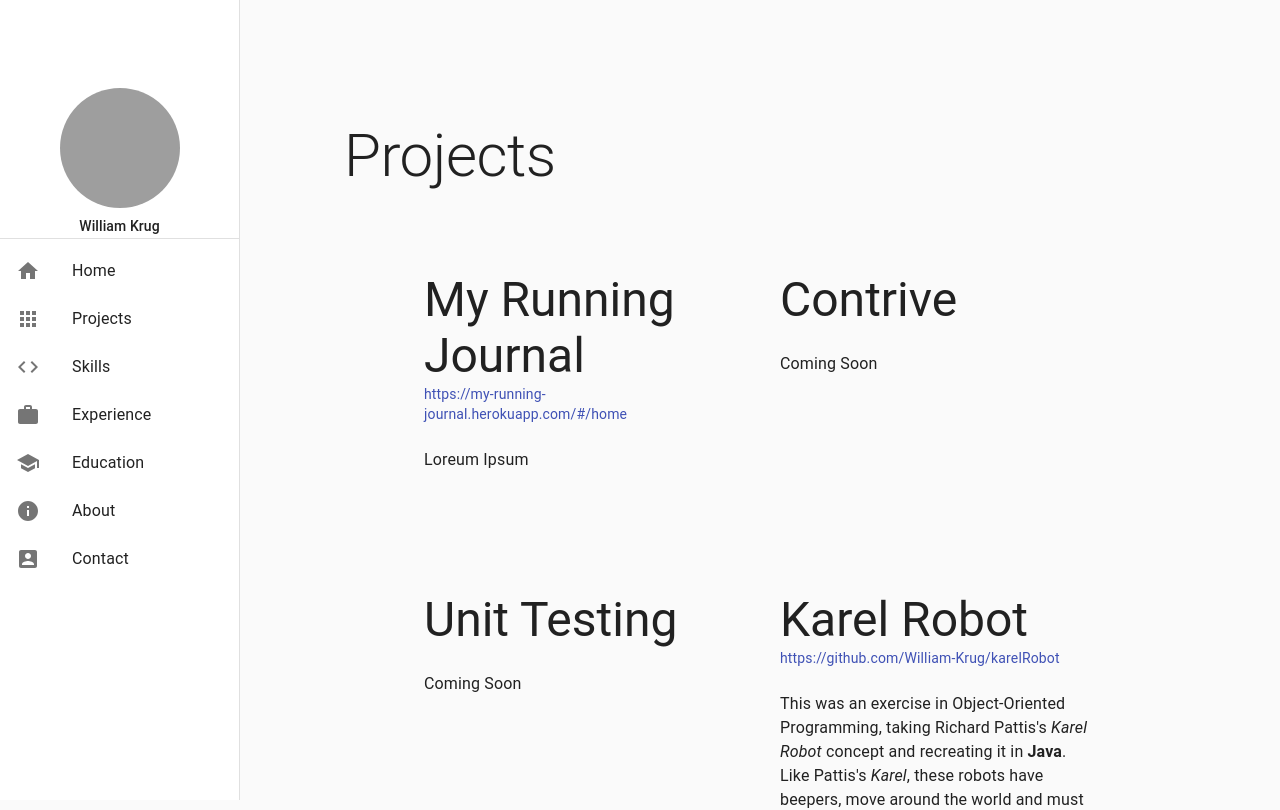
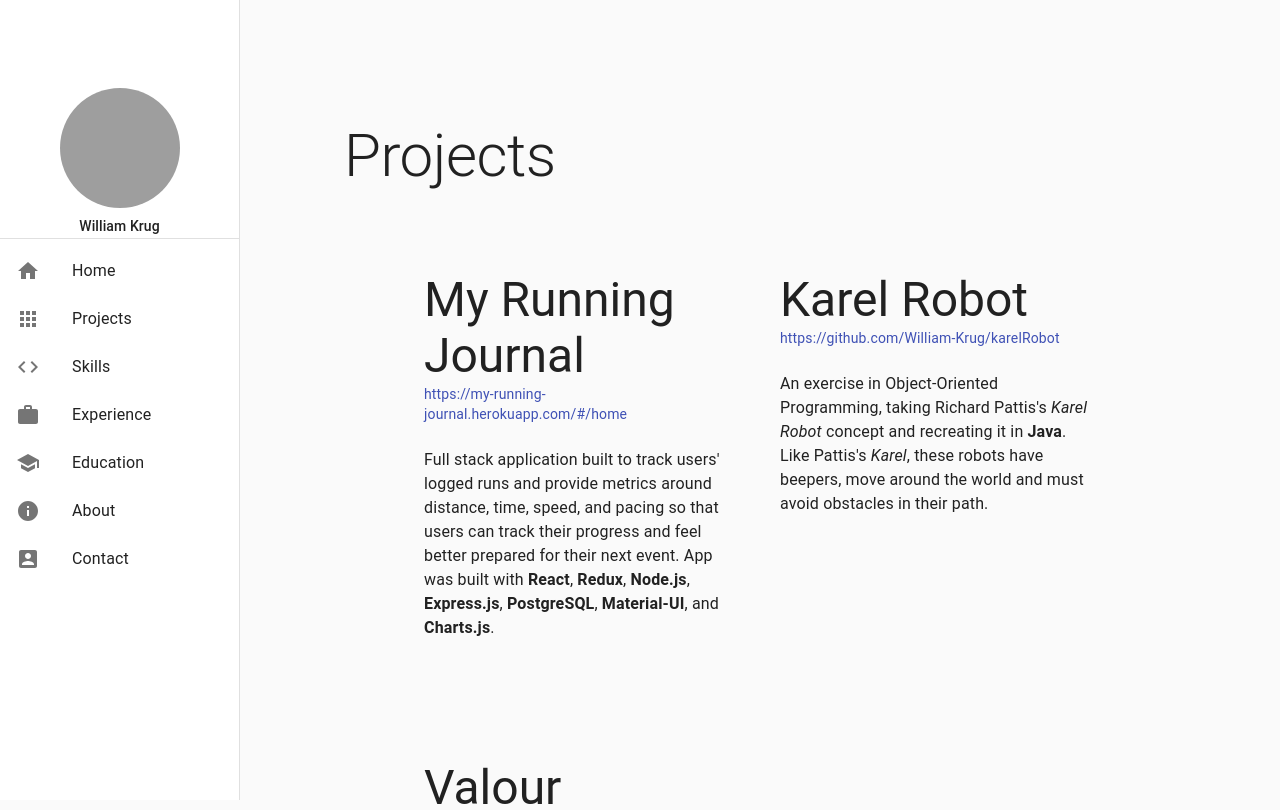
Before and after one commit to William-Krug/william-krug-portfolio, a React (Create React App) app: page /#/projects in a window 1280 px wide. Shown: the top 810 px of the page. Built offline with nearby package versions, Linux system fonts and the light colour scheme; grey boxes are pictures that could not be loaded.

Commit message:
<Projects /> completed

```diff
--- a/public/index.html
+++ b/public/index.html
@@ -24,7 +24,7 @@
       work correctly both with client-side routing and a non-root public URL.
       Learn how to configure a non-root public URL by running `npm run build`.
     -->
-    <title>React App</title>
+    <title>William Krug Portfolio</title>
   </head>
   <body>
     <noscript>You need to enable JavaScript to run this app.</noscript>
--- a/src/components/Experience/Experience.jsx
+++ b/src/components/Experience/Experience.jsx
@@ -52,6 +52,13 @@ function Experience() {
                   </Typography>
                 </span>
               </Typography>
+              <Link
+                href="https://primeacademy.io/"
+                target="_blank"
+                rel="noreferrer"
+              >
+                https://primeacademy.io/
+              </Link>
             </Box>
             <Box mt={2} ml={3}>
               <Typography variant="body1" component="p" className="jobTitle">
@@ -87,15 +94,6 @@ function Experience() {
                 </List>
               </Box>
             </Box>
-            <Box mb={2} ml={3}>
-              <Link
-                href="https://primeacademy.io/"
-                target="_blank"
-                rel="noreferrer"
-              >
-                https://primeacademy.io/
-              </Link>
-            </Box>
           </Box>
 
           {/* Solera Holding / Identifix */}
@@ -113,6 +111,13 @@ function Experience() {
                   </Typography>
                 </span>
               </Typography>
+              <Link
+                href="https://www.identifix.com/"
+                target="_blank"
+                rel="noreferrer"
+              >
+                https://www.identifix.com/
+              </Link>
             </Box>
 
             {/* Project Manager */}
@@ -219,15 +224,6 @@ function Experience() {
                 </ListItem>
               </List>
             </Box>
-            <Box mb={2} ml={3}>
-              <Link
-                href="https://www.identifix.com/"
-                target="_blank"
-                rel="noreferrer"
-              >
-                https://www.identifix.com/
-              </Link>
-            </Box>
           </Box>
 
           {/* EMMA */}
@@ -292,6 +288,13 @@ function Experience() {
                   </Typography>
                 </span>
               </Typography>
+              <Link
+                href="https://www.flowauto.com/"
+                target="_blank"
+                rel="noreferrer"
+              >
+                https://www.flowauto.com/
+              </Link>
             </Box>
             <Box mt={2} mr={20} ml={3}>
               <Typography variant="body1" component="p" className="jobTitle">
@@ -306,15 +309,6 @@ function Experience() {
                   </ListItemText>
                 </ListItem>
               </List>
-            </Box>
-            <Box mb={2} ml={3}>
-              <Link
-                href="https://www.flowauto.com/"
-                target="_blank"
-                rel="noreferrer"
-              >
-                https://www.flowauto.com/
-              </Link>
             </Box>
           </Box>
 
@@ -333,6 +327,13 @@ function Experience() {
                   </Typography>
                 </span>
               </Typography>
+              <Link
+                href="https://www.chilis.com/"
+                target="_blank"
+                rel="noreferrer"
+              >
+                https://www.chilis.com/
+              </Link>
             </Box>
             {/* Server */}
             <Box mt={2} ml={3}>
@@ -383,7 +384,7 @@ function Experience() {
                 <ListItem>
                   <ListItemText>
                     Spoke with customers over the phone and verified requested
-                    orders..
+                    orders.
                   </ListItemText>
                 </ListItem>
                 <ListItem>
@@ -411,7 +412,7 @@ function Experience() {
               <List>
                 <ListItem>
                   <ListItemText>
-                    Approximated wiat times and set realistic expectations for
+                    Approximated wait times and set realistic expectations for
                     guest dining experience.
                   </ListItemText>
                 </ListItem>
@@ -421,15 +422,6 @@ function Experience() {
                   </ListItemText>
                 </ListItem>
               </List>
-            </Box>
-            <Box mb={2} ml={3}>
-              <Link
-                href="https://www.chilis.com/"
-                target="_blank"
-                rel="noreferrer"
-              >
-                https://www.chilis.com/
-              </Link>
             </Box>
           </Box>
 
@@ -448,6 +440,13 @@ function Experience() {
                   </Typography>
                 </span>
               </Typography>
+              <Link
+                href="https://weinhagen.com/"
+                target="_blank"
+                rel="noreferrer"
+              >
+                https://weinhagen.com/
+              </Link>
             </Box>
             <Box mt={2} ml={3}>
               <Typography variant="body1" component="p" className="jobTitle">
@@ -458,15 +457,6 @@ function Experience() {
                   <ListItemText>Maintained customer vehicles.</ListItemText>
                 </ListItem>
               </List>
-            </Box>
-            <Box mb={2} ml={3}>
-              <Link
-                href="https://weinhagen.com/"
-                target="_blank"
-                rel="noreferrer"
-              >
-                https://weinhagen.com/
-              </Link>
             </Box>
           </Box>
 
@@ -485,6 +475,13 @@ function Experience() {
                   </Typography>
                 </span>
               </Typography>
+              <Link
+                href="https://www.dairyqueen.com/"
+                target="_blank"
+                rel="noreferrer"
+              >
+                https://www.dairyqueen.com/
+              </Link>
             </Box>
             <Box mt={2} ml={3}>
               <Typography variant="body1" component="p" className="jobTitle">
@@ -505,15 +502,6 @@ function Experience() {
                 </ListItem>
               </List>
             </Box>
-            <Box mb={2} ml={3}>
-              <Link
-                href="https://www.dairyqueen.com/"
-                target="_blank"
-                rel="noreferrer"
-              >
-                https://www.dairyqueen.com/
-              </Link>
-            </Box>
           </Box>
         </Box>
       </div>
--- a/src/components/Projects/Projects.jsx
+++ b/src/components/Projects/Projects.jsx
@@ -29,6 +29,7 @@ function Projects() {
         </Box>
         <Box mt={5} mr={20} mb={5} ml={20}>
           <Grid container spacing={5}>
+            {/* My Running Journal */}
             <Grid item xs={6}>
               <Box mb={10}>
                 <Typography variant="h3" component="h2">
@@ -43,12 +44,21 @@ function Projects() {
                 </Link>
                 <Box mt={3} mb={3}>
                   <Typography variant="body1" component="p">
-                    Loreum Ipsum
+                    Full stack application built to track users' logged runs and
+                    provide metrics around distance, time, speed, and pacing so
+                    that users can track their progress and feel better prepared
+                    for their next event. App was built with{' '}
+                    <strong>React</strong>, <strong>Redux</strong>,{' '}
+                    <strong>Node.js</strong>, <strong>Express.js</strong>,{' '}
+                    <strong>PostgreSQL</strong>, <strong>Material-UI</strong>,
+                    and <strong>Charts.js</strong>.
                   </Typography>
                 </Box>
               </Box>
             </Grid>
-            <Grid item xs={6}>
+
+            {/* Contrive */}
+            {/* <Grid item xs={6}>
               <Box mb={10}>
                 <Typography variant="h3" component="h2">
                   Contrive
@@ -60,8 +70,10 @@ function Projects() {
                   </Typography>
                 </Box>
               </Box>
-            </Grid>
-            <Grid item xs={6}>
+            </Grid> */}
+
+            {/* Unit Testing */}
+            {/* <Grid item xs={6}>
               <Box mb={10}>
                 <Typography variant="h3" component="h2">
                   Unit Testing
@@ -73,7 +85,9 @@ function Projects() {
                   </Typography>
                 </Box>
               </Box>
-            </Grid>
+            </Grid> */}
+
+            {/* Karel Robot */}
             <Grid item xs={6}>
               <Box mb={10}>
                 <Typography variant="h3" component="h2">
@@ -88,15 +102,17 @@ function Projects() {
                 </Link>
                 <Box mt={3} mb={3}>
                   <Typography variant="body1" component="p">
-                    This was an exercise in Object-Oriented Programming, taking
-                    Richard Pattis's <em>Karel Robot</em> concept and recreating
-                    it in <strong>Java</strong>. Like Pattis's <em>Karel</em>,
-                    these robots have beepers, move around the world and must
-                    avoid obstacles in their path.
+                    An exercise in Object-Oriented Programming, taking Richard
+                    Pattis's <em>Karel Robot</em> concept and recreating it in{' '}
+                    <strong>Java</strong>. Like Pattis's <em>Karel</em>, these
+                    robots have beepers, move around the world and must avoid
+                    obstacles in their path.
                   </Typography>
                 </Box>
               </Box>
             </Grid>
+
+            {/* Valout Enterprises */}
             <Grid item xs={6}>
               <Box mb={10}>
                 <Typography variant="h3" component="h2">
```
Also changed, not shown: 1 other file (tests, documents, lock files or other folders).
